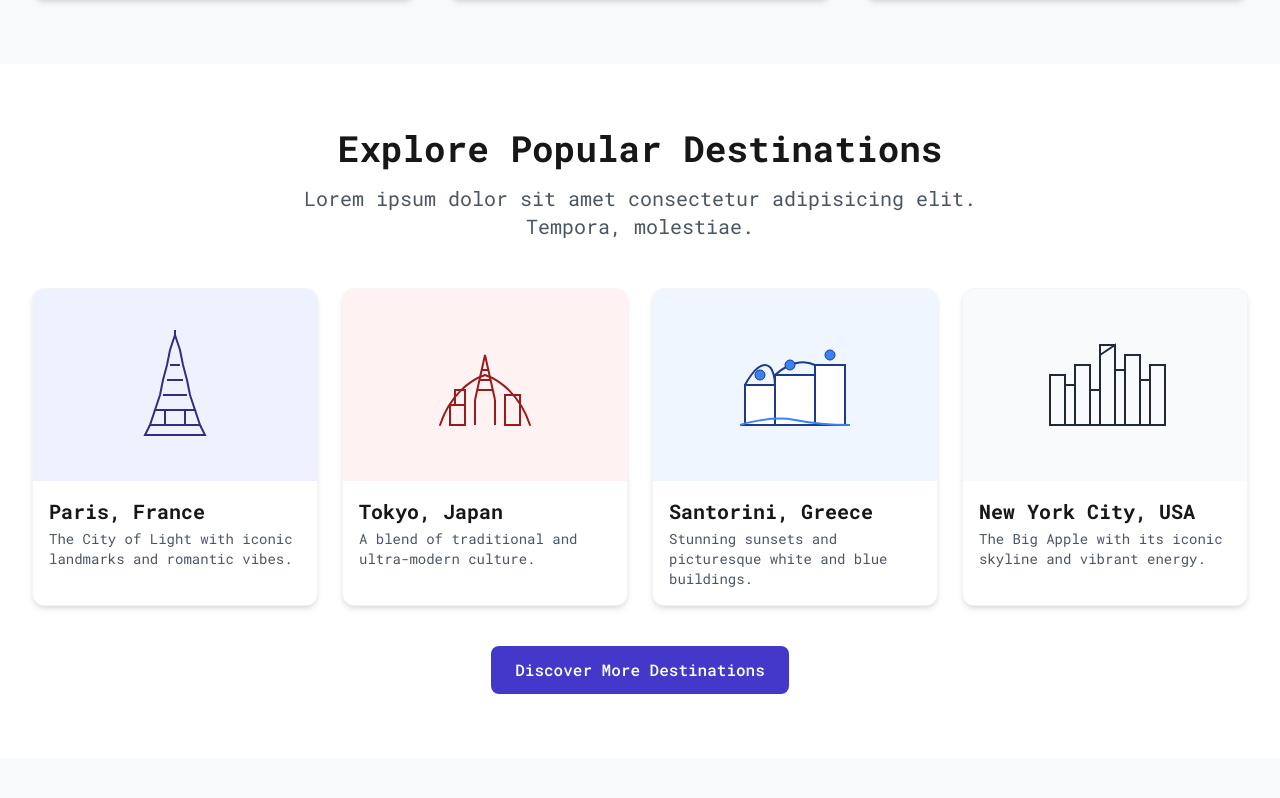
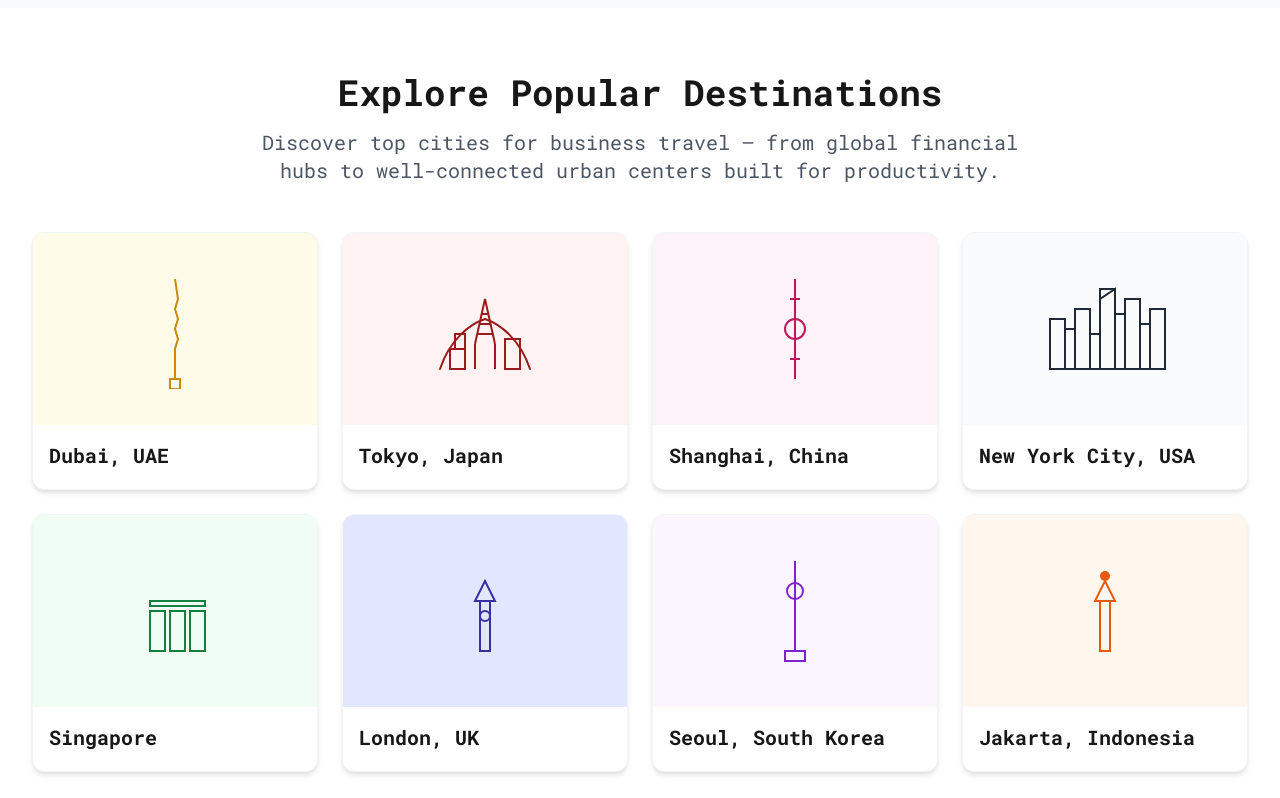
Before and after one commit to ariespujieprasetio/travel-web, a Next.js app: page / in a window 1280 px wide. Shown: the part 1482-2280 px from the top of the page. Built offline with nearby package versions, Linux system fonts and the light colour scheme.

Commit message:
update landing page, icon

```diff
--- a/app/layout.tsx
+++ b/app/layout.tsx
@@ -7,6 +7,9 @@
 export const metadata: Metadata = {
   title: "VELUTARA",
   description: "",
+  icons: {
+    icon: "/icon.svg",
+  },
 };
 
 export default function RootLayout({
--- a/app/page.tsx
+++ b/app/page.tsx
@@ -214,10 +214,10 @@
       {/* Trusted By Section */}
       <section className="py-12 bg-white">
         <div className="max-w-7xl mx-auto px-4 sm:px-6 lg:px-8">
-          <div className="text-center mb-8">
+          <div className="text-center mb-2">
             <p className="text-base font-medium text-purple-600">TRUSTED BY TRAVELERS WORLDWIDE</p>
           </div>
-          <div className="grid grid-cols-2 sm:grid-cols-3 md:grid-cols-6 gap-8 items-center justify-items-center opacity-70">
+          {/* <div className="grid grid-cols-2 sm:grid-cols-3 md:grid-cols-6 gap-8 items-center justify-items-center opacity-70">
             <div className="h-8">
               <svg className="h-full" viewBox="0 0 100 30" fill="currentColor">
                 <path d="M5.9,11.6H2.5v9h3.4c2.9,0,4.5-1.8,4.5-4.5C10.5,13.4,8.8,11.6,5.9,11.6z M5.8,18.5H5.2v-4.9h0.7c1.4,0,2.2,0.9,2.2,2.4C8.1,17.6,7.2,18.5,5.8,18.5z M11.2,20.6h2.7v-3.5h2.5v-1.9h-2.5v-1.6h3.1v-1.9h-5.8V20.6z M18.8,20.6h2.7v-3h0.3l2,3h3l-2.4-3.5c1.2-0.4,1.8-1.4,1.8-2.7c0-2-1.3-3.2-3.5-3.2h-4V20.6z M21.5,15.7v-2.1h0.8c0.9,0,1.3,0.4,1.3,1.1c0,0.7-0.4,1-1.3,1H21.5z M27.9,20.6h2.7v-9h-2.7V20.6z M33.8,13.6h2.5v7h2.7v-7h2.5v-1.9h-7.7V13.6z M43.2,20.6h2.7v-9h-2.7V20.6z M54.5,18.3h-3.6l0.6-1.7l0.6-1.9l0.6,1.9L54.5,18.3z M55.7,20.6h2.9l-3.6-9h-3.2l-3.6,9h2.9l0.5-1.3h3.7L55.7,20.6z M65.9,20.6h2.7v-3.5h2.5v-1.9h-2.5v-1.6h3.1v-1.9h-5.8V20.6z M76.8,15.7v-2.1h0.8c0.9,0,1.3,0.4,1.3,1.1c0,0.7-0.4,1-1.3,1H76.8z M74.1,20.6h2.7v-3h0.3l2,3h3l-2.4-3.5c1.2-0.4,1.8-1.4,1.8-2.7c0-2-1.3-3.2-3.5-3.2h-4V20.6z M86.8,20.6h5.9v-1.9h-3.2v-7h-2.7V20.6z M95.9,11.6c-2.7,0-4.7,2-4.7,4.5c0,2.6,2,4.6,4.7,4.6c2.7,0,4.7-2,4.7-4.6C100.6,13.6,98.6,11.6,95.9,11.6z M95.9,18.6c-1.3,0-2-1-2-2.4c0-1.4,0.7-2.4,2-2.4c1.3,0,2,1,2,2.4C97.9,17.6,97.2,18.6,95.9,18.6z" />
@@ -248,7 +248,7 @@
                 <path d="M42.6,6.1H37L27.7,23.8h6.1l1.3-2.6h7.7l1.3,2.6h6.1L42.6,6.1z M37.4,16.7l2-4l2,4H37.4z M68.1,23.8h-5.5v-1c-1.2,1-2.9,1.5-4.9,1.5c-3.8,0-6.1-2.2-6.1-5.5c0-2.8,1.8-5.1,6.3-5.1h4.4v-0.5c0-1.5-1.2-2.3-3.4-2.3c-1.8,0-3.9,0.6-6,1.7V8.3c2.4-1,4.9-1.5,7.5-1.5c5.5,0,8.2,2.2,8.2,6.8v10.2H68.1z M62.4,19.2v-1.8h-2.9c-1.7,0-2.3,0.6-2.3,1.7c0,1,0.8,1.7,2.1,1.7C60.6,20.8,61.7,20.2,62.4,19.2z M16.1,23.8h-5.5v-1c-1.2,1-3,1.5-5,1.5c-3.8,0-6.1-2.2-6.1-5.5c0-2.8,1.8-5.1,6.3-5.1h4.4v-0.5c0-1.5-1.2-2.3-3.4-2.3c-1.8,0-3.9,0.6-6,1.7V8.3c2.4-1,4.9-1.5,7.5-1.5c5.5,0,8.2,2.2,8.2,6.8v10.2H16.1z M10.4,19.2v-1.8H7.5c-1.7,0-2.3,0.6-2.3,1.7c0,1,0.8,1.7,2.1,1.7C8.6,20.8,9.7,20.2,10.4,19.2z M93.4,14.8h-9.8c0.5-2.1,2.2-3.1,4.4-3.1c2.5,0,4.4,1.1,5.3,3.1H93.4z M100,16.5h-5.7c-0.4,2.5-2.6,4.1-5.5,4.1c-3.4,0-5.9-2.3-5.9-5.9c0-3.5,2.4-6,5.7-6c3.5,0,5.9,2.3,5.9,5.8v1.1h-6.1c0.7,1.3,2,2,3.8,2c1.2,0,2.1-0.3,2.8-1C95.7,16,99.9,16.2,100,16.5z M24.5,13.8c0-4.2-3.2-7.1-7.7-7.1h-8.5v17h3.7v-5.2h4.9c4.4,0,7.7-2.7,7.7-7C24.5,14.4,24.5,13.8,24.5,13.8z M12,11.5h3.8c2.1,0,3.6,1.1,3.6,2.8c0,1.7-1.4,2.8-3.6,2.8H12V11.5z M81,23.9h-5.3V6.8H81V23.9z" />
               </svg>
             </div>
-          </div>
+          </div> */}
         </div>
       </section>
 
@@ -289,30 +289,21 @@
           <div className="text-center mb-12">
             <h2 className="text-3xl sm:text-4xl font-bold mb-4">Explore Popular Destinations</h2>
             <p className="text-xl text-gray-600 max-w-3xl mx-auto">
-              Lorem ipsum dolor sit amet consectetur adipisicing elit. Tempora, molestiae.
+              Discover top cities for business travel — from global financial hubs to well-connected urban centers built for productivity.
             </p>
           </div>
 
           <div className="grid md:grid-cols-2 lg:grid-cols-4 gap-6">
-            {/* Paris */}
+            {/* Dubai */}
             <div className="group rounded-xl overflow-hidden shadow-md hover:shadow-xl transition-shadow relative bg-white border border-gray-100">
-              <div className="h-48 bg-indigo-50 flex items-center justify-center">
-                <svg width="150" height="120" viewBox="0 0 150 120" className="text-indigo-900">
-                  {/* Eiffel Tower Illustration */}
-                  <path d="M75,10 L80,25 L83,40 L87,55 L90,70 L95,85 L75,85 L55,85 L60,70 L63,55 L67,40 L70,25 Z" fill="none" stroke="currentColor" strokeWidth="2" />
-                  <path d="M55,85 L50,100 L100,100 L95,85" fill="none" stroke="currentColor" strokeWidth="2" />
-                  <rect x="65" y="85" width="20" height="15" fill="none" stroke="currentColor" strokeWidth="2" />
-                  <line x1="75" y1="10" x2="75" y2="5" stroke="currentColor" strokeWidth="2" />
-                  <line x1="70" y1="40" x2="80" y2="40" stroke="currentColor" strokeWidth="2" />
-                  <line x1="67" y1="55" x2="83" y2="55" stroke="currentColor" strokeWidth="2" />
-                  <line x1="63" y1="70" x2="87" y2="70" stroke="currentColor" strokeWidth="2" />
-                  <path d="M50,100 L45,110 L105,110 L100,100" fill="none" stroke="currentColor" strokeWidth="2" />
-                  <line x1="60" y1="110" x2="90" y2="110" stroke="currentColor" strokeWidth="2" />
+              <div className="h-48 bg-yellow-50 flex items-center justify-center">
+                <svg width="150" height="120" viewBox="0 0 150 120" className="text-yellow-600">
+                  <path d="M75,10 L78,30 L75,40 L78,50 L75,60 L78,70 L75,80 L75,110" stroke="currentColor" strokeWidth="2" fill="none"/>
+                  <rect x="70" y="110" width="10" height="10" stroke="currentColor" fill="none" strokeWidth="2"/>
                 </svg>
               </div>
               <div className="p-4">
-                <h3 className="text-xl font-bold mb-1 group-hover:text-purple-700 transition-colors">Paris, France</h3>
-                <p className="text-gray-600 text-sm">The City of Light with iconic landmarks and romantic vibes.</p>
+                <h3 className="text-xl font-bold mb-1 group-hover:text-purple-700 transition-colors">Dubai, UAE</h3>
               </div>
             </div>
 
@@ -320,7 +311,6 @@
             <div className="group rounded-xl overflow-hidden shadow-md hover:shadow-xl transition-shadow relative bg-white border border-gray-100">
               <div className="h-48 bg-red-50 flex items-center justify-center">
                 <svg width="150" height="120" viewBox="0 0 150 120" className="text-red-800">
-                  {/* Tokyo Tower and Mt. Fuji Illustration */}
                   <path d="M30,100 C40,70 60,55 75,50 C90,55 110,70 120,100" fill="none" stroke="currentColor" strokeWidth="2" strokeLinecap="round" />
                   <path d="M65,75 L75,30 L85,75" fill="none" stroke="currentColor" strokeWidth="2" />
                   <line x1="68" y1="65" x2="82" y2="65" stroke="currentColor" strokeWidth="2" />
@@ -335,30 +325,21 @@
               </div>
               <div className="p-4">
                 <h3 className="text-xl font-bold mb-1 group-hover:text-purple-700 transition-colors">Tokyo, Japan</h3>
-                <p className="text-gray-600 text-sm">A blend of traditional and ultra-modern culture.</p>
               </div>
             </div>
 
-            {/* Santorini */}
+            {/* Shanghai */}
             <div className="group rounded-xl overflow-hidden shadow-md hover:shadow-xl transition-shadow relative bg-white border border-gray-100">
-              <div className="h-48 bg-blue-50 flex items-center justify-center">
-                <svg width="150" height="120" viewBox="0 0 150 120" className="text-blue-900">
-                  {/* Santorini White Buildings Illustration */}
-                  <rect x="25" y="60" width="30" height="40" fill="white" stroke="currentColor" strokeWidth="2" />
-                  <rect x="55" y="50" width="40" height="50" fill="white" stroke="currentColor" strokeWidth="2" />
-                  <rect x="95" y="40" width="30" height="60" fill="white" stroke="currentColor" strokeWidth="2" />
-                  <path d="M25,60 C25,60 35,40 45,40 C55,40 55,60 55,60" fill="none" stroke="currentColor" strokeWidth="2" />
-                  <path d="M55,50 C55,50 75,30 95,40" fill="none" stroke="currentColor" strokeWidth="2" />
-                  <circle cx="40" cy="50" r="5" fill="rgb(59, 130, 246)" stroke="currentColor" />
-                  <circle cx="70" cy="40" r="5" fill="rgb(59, 130, 246)" stroke="currentColor" />
-                  <circle cx="110" cy="30" r="5" fill="rgb(59, 130, 246)" stroke="currentColor" />
-                  <path d="M20,100 L130,100" stroke="currentColor" strokeWidth="2" />
-                  <path d="M20,100 C20,100 50,90 75,95 C100,100 130,100 130,100" fill="none" stroke="rgb(59, 130, 246)" strokeWidth="2" />
+              <div className="h-48 bg-pink-50 flex items-center justify-center">
+                <svg width="150" height="120" viewBox="0 0 150 120" className="text-pink-700">
+                  <circle cx="75" cy="60" r="10" stroke="currentColor" fill="none" strokeWidth="2"/>
+                  <line x1="75" y1="10" x2="75" y2="110" stroke="currentColor" strokeWidth="2"/>
+                  <line x1="70" y1="30" x2="80" y2="30" stroke="currentColor" strokeWidth="2"/>
+                  <line x1="70" y1="90" x2="80" y2="90" stroke="currentColor" strokeWidth="2"/>
                 </svg>
               </div>
               <div className="p-4">
-                <h3 className="text-xl font-bold mb-1 group-hover:text-purple-700 transition-colors">Santorini, Greece</h3>
-                <p className="text-gray-600 text-sm">Stunning sunsets and picturesque white and blue buildings.</p>
+                <h3 className="text-xl font-bold mb-1 group-hover:text-purple-700 transition-colors">Shanghai, China</h3>
               </div>
             </div>
 
@@ -366,7 +347,6 @@
             <div className="group rounded-xl overflow-hidden shadow-md hover:shadow-xl transition-shadow relative bg-white border border-gray-100">
               <div className="h-48 bg-gray-50 flex items-center justify-center">
                 <svg width="150" height="120" viewBox="0 0 150 120" className="text-gray-800">
-                  {/* New York Skyline Illustration */}
                   <rect x="20" y="50" width="15" height="50" fill="none" stroke="currentColor" strokeWidth="2" />
                   <rect x="35" y="60" width="10" height="40" fill="none" stroke="currentColor" strokeWidth="2" />
                   <rect x="45" y="40" width="15" height="60" fill="none" stroke="currentColor" strokeWidth="2" />
@@ -382,7 +362,63 @@
               </div>
               <div className="p-4">
                 <h3 className="text-xl font-bold mb-1 group-hover:text-purple-700 transition-colors">New York City, USA</h3>
-                <p className="text-gray-600 text-sm">The Big Apple with its iconic skyline and vibrant energy.</p>
+              </div>
+            </div>
+
+            {/* Singapore */}
+            <div className="group rounded-xl overflow-hidden shadow-md hover:shadow-xl transition-shadow relative bg-white border border-gray-100">
+              <div className="h-48 bg-green-50 flex items-center justify-center">
+                <svg width="150" height="120" viewBox="0 0 150 120" className="text-green-700">
+                  <rect x="50" y="60" width="15" height="40" stroke="currentColor" fill="none" strokeWidth="2"/>
+                  <rect x="70" y="60" width="15" height="40" stroke="currentColor" fill="none" strokeWidth="2"/>
+                  <rect x="90" y="60" width="15" height="40" stroke="currentColor" fill="none" strokeWidth="2"/>
+                  <rect x="50" y="50" width="55" height="5" stroke="currentColor" fill="none" strokeWidth="2"/>
+                </svg>
+              </div>
+              <div className="p-4">
+                <h3 className="text-xl font-bold mb-1 group-hover:text-purple-700 transition-colors">Singapore</h3>
+              </div>
+            </div>
+
+            {/* London */}
+            <div className="group rounded-xl overflow-hidden shadow-md hover:shadow-xl transition-shadow relative bg-white border border-gray-100">
+              <div className="h-48 bg-indigo-100 flex items-center justify-center">
+                <svg width="150" height="120" viewBox="0 0 150 120" className="text-indigo-800">
+                  <rect x="70" y="50" width="10" height="50" stroke="currentColor" fill="none" strokeWidth="2"/>
+                  <polygon points="75,30 65,50 85,50" stroke="currentColor" fill="none" strokeWidth="2"/>
+                  <circle cx="75" cy="65" r="5" stroke="currentColor" fill="none" strokeWidth="2"/>
+                </svg>
+              </div>
+              <div className="p-4">
+                <h3 className="text-xl font-bold mb-1 group-hover:text-purple-700 transition-colors">London, UK</h3>
+              </div>
+            </div>
+
+            {/* Seoul */}
+            <div className="group rounded-xl overflow-hidden shadow-md hover:shadow-xl transition-shadow relative bg-white border border-gray-100">
+              <div className="h-48 bg-purple-50 flex items-center justify-center">
+                <svg width="150" height="120" viewBox="0 0 150 120" className="text-purple-700">
+                  <line x1="75" y1="10" x2="75" y2="100" stroke="currentColor" strokeWidth="2"/>
+                  <circle cx="75" cy="40" r="8" stroke="currentColor" fill="none" strokeWidth="2"/>
+                  <rect x="65" y="100" width="20" height="10" stroke="currentColor" fill="none" strokeWidth="2"/>
+                </svg>
+              </div>
+              <div className="p-4">
+                <h3 className="text-xl font-bold mb-1 group-hover:text-purple-700 transition-colors">Seoul, South Korea</h3>
+              </div>
+            </div>
+
+            {/* Jakarta */}
+            <div className="group rounded-xl overflow-hidden shadow-md hover:shadow-xl transition-shadow relative bg-white border border-gray-100">
+              <div className="h-48 bg-orange-50 flex items-center justify-center">
+                <svg width="150" height="120" viewBox="0 0 150 120" className="text-orange-600">
+                  <rect x="70" y="50" width="10" height="50" stroke="currentColor" fill="none" strokeWidth="2"/>
+                  <polygon points="75,30 65,50 85,50" stroke="currentColor" fill="none" strokeWidth="2"/>
+                  <circle cx="75" cy="25" r="5" fill="currentColor" />
+                </svg>
+              </div>
+              <div className="p-4">
+                <h3 className="text-xl font-bold mb-1 group-hover:text-purple-700 transition-colors">Jakarta, Indonesia</h3>
               </div>
             </div>
           </div>
```
Also changed, not shown: app/login/page.tsx (+35 -0 lines).
